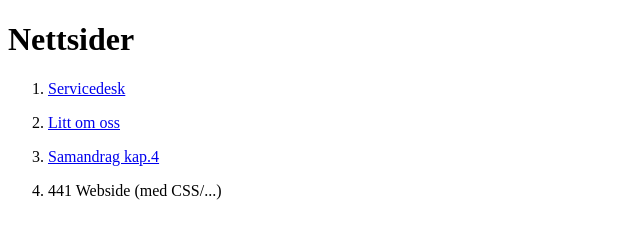
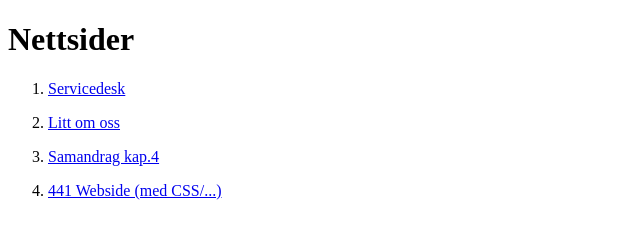
Before and after one commit to MartinogErlend/Hvordanpublisere, a plain HTML site: page index.html in a window 1280 px wide. Shown: the whole page, without its empty margins (0-640 px from the left). Drawn offline with Linux system fonts and the light colour scheme.

Commit message:
Update index.html

```diff
--- a/index.html
+++ b/index.html
@@ -15,7 +15,7 @@
 	  <p><li><a href="https://martinogerlend.github.io/MartinogErlend">Litt om oss</a></li></p>
 
 	  <p><li><a href="https://martinogerlend.github.io/Samandrag_kap4">Samandrag kap.4</a></li></p>
-	  <p><li><a href"https://martinogerlend.github.io/PL/index.html">441 Webside (med CSS/...)</a></li></p>
+	  <p><li><a href="https://martinogerlend.github.io/PL/index.html">441 Webside (med CSS/...)</a></li></p>
   </ol>
 </body>
 </html>
```
